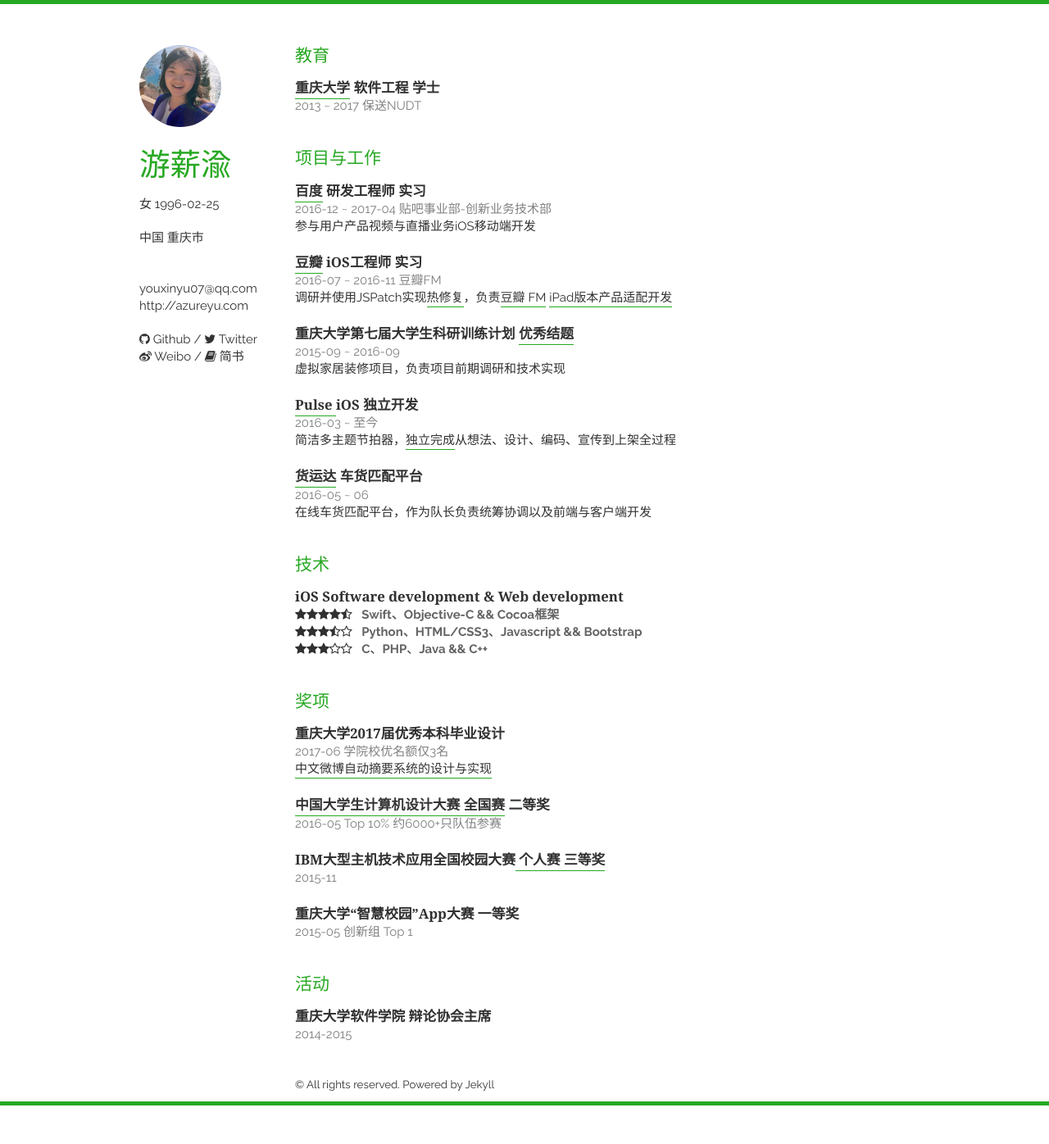
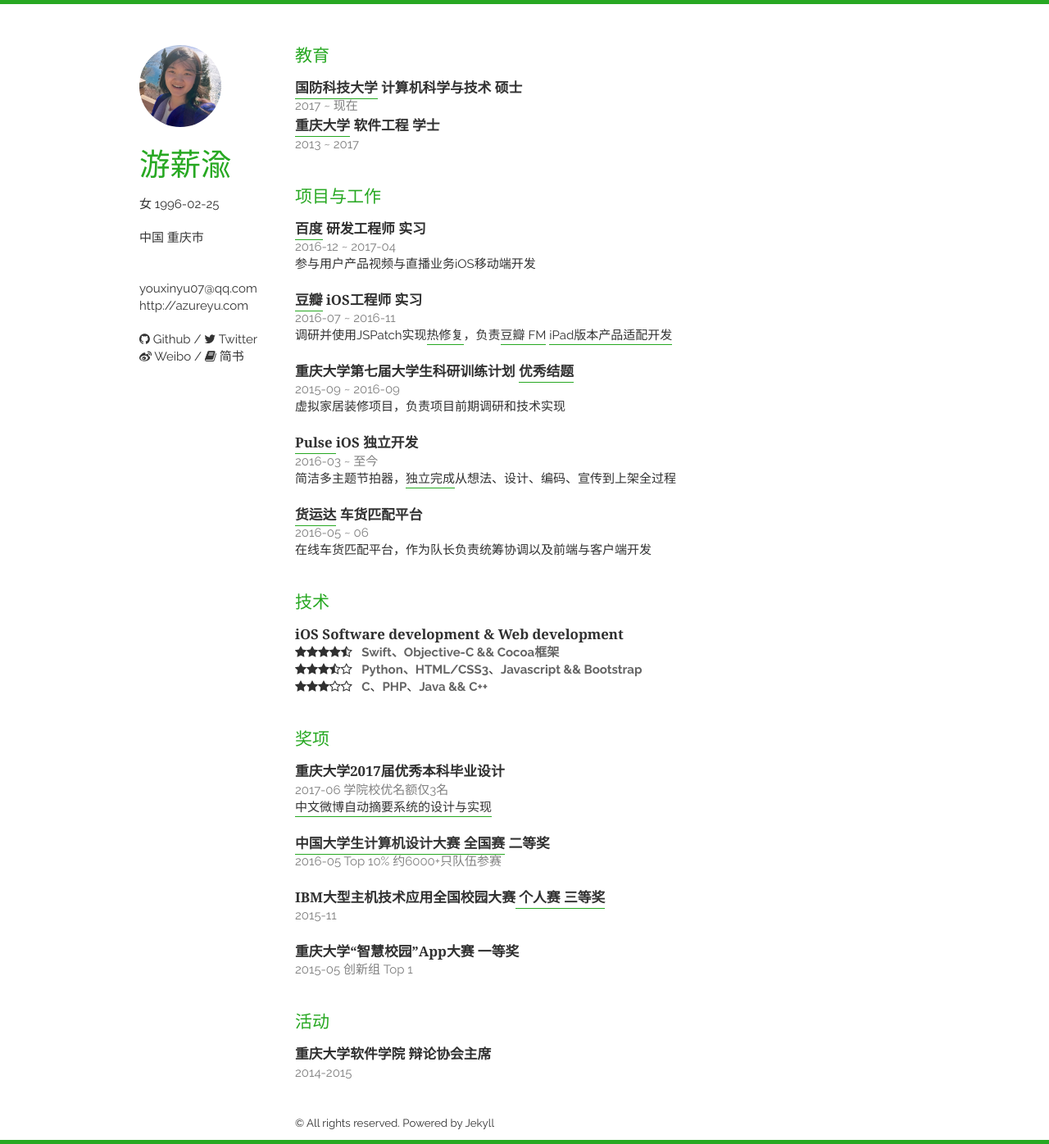
Before and after one commit to Yogayu/Resume, a Jekyll site: the page built from index.html, in a window 1280 px wide. Shown: the whole page at 82% size. Built offline with Jekyll 4.4.1, drawn with Linux system fonts in a browser that asks for light colours; nearby versions of some CDN libraries; Markdown is read by kramdown in place of the engine named in the settings; the list of posts is cut into pages by our own code; comment, search, counter and statistics services are not loaded; before the commit the page ends 1349 px from its top, so only the background shows below that.

Commit message:
Update Eduaction

```diff
--- a/_includes/education.html
+++ b/_includes/education.html
@@ -2,9 +2,12 @@
     <h1>教育</h1>
     <article>
         <header>
+            <h1><a href="https://en.wikipedia.org/wiki/NUDT">国防科技大学</a> 计算机科学与技术 硕士</h1>
+            <span><address>2017 ~ 现在<time></address></time></span>
+        </header>
+        <header>
             <h1><a href="http://www.cqu.edu.cn/v1/">重庆大学</a> 软件工程 学士</h1>
-            <span><address>2013 ~ 2017<time> 保送NUDT</address></time></span>
+            <span><address>2013 ~ 2017<time></address></time></span>
         </header>
     </article>
-
 </section>
--- a/_includes/employment.html
+++ b/_includes/employment.html
@@ -3,7 +3,7 @@
     <article>
         <header>
             <h1><a href="http://baike.baidu.com/link?url=4FQ3kasAAxOSPATuj-L5WfR1x3IGzVr7zQmxgGk1jOtxQ3UKN-ldLdLuAX-A6iZfS0sZ_kOwRdCtjlIX4FLmCahyAkCpIAJDqWN0PtDKnvpbv2509KS_N7rGCidYDPYuRikVFR9rnjiPj7BTjPBEZ91I6Nh0zopRN2-7OwJ3SXMDbXQO5ksGca5sh8acjvIe">百度</a> 研发工程师 实习</h1>
-            <span><time>2016-12 ~ 2017-04</time>  贴吧事业部-创新业务技术部</span>
+            <span><time>2016-12 ~ 2017-04</time></span>
         </header>
         <p>参与用户产品视频与直播业务iOS移动端开发</p>
         <!-- <p>与产品经理、设计师、后端等密切沟通协作</p> -->
@@ -11,7 +11,7 @@
     <article>
         <header>
             <h1><a href="https://www.douban.com/" class="blank">豆瓣</a> iOS工程师 实习</h1>
-            <span><time>2016-07 ~ 2016-11</time> 豆瓣FM</span>
+            <span><time>2016-07 ~ 2016-11</time></span>
         </header>
         <p>调研并使用JSPatch实现<a href="https://github.com/Yogayu/HotfixDemo">热修复</a>，负责<a href="http://fm.douban.com/">豆瓣 FM</a> <a href="http://azureyu.com/douban-intern/">iPad版本产品适配开发</a></p>
     </article>
```
Also changed, not shown: README.md.
